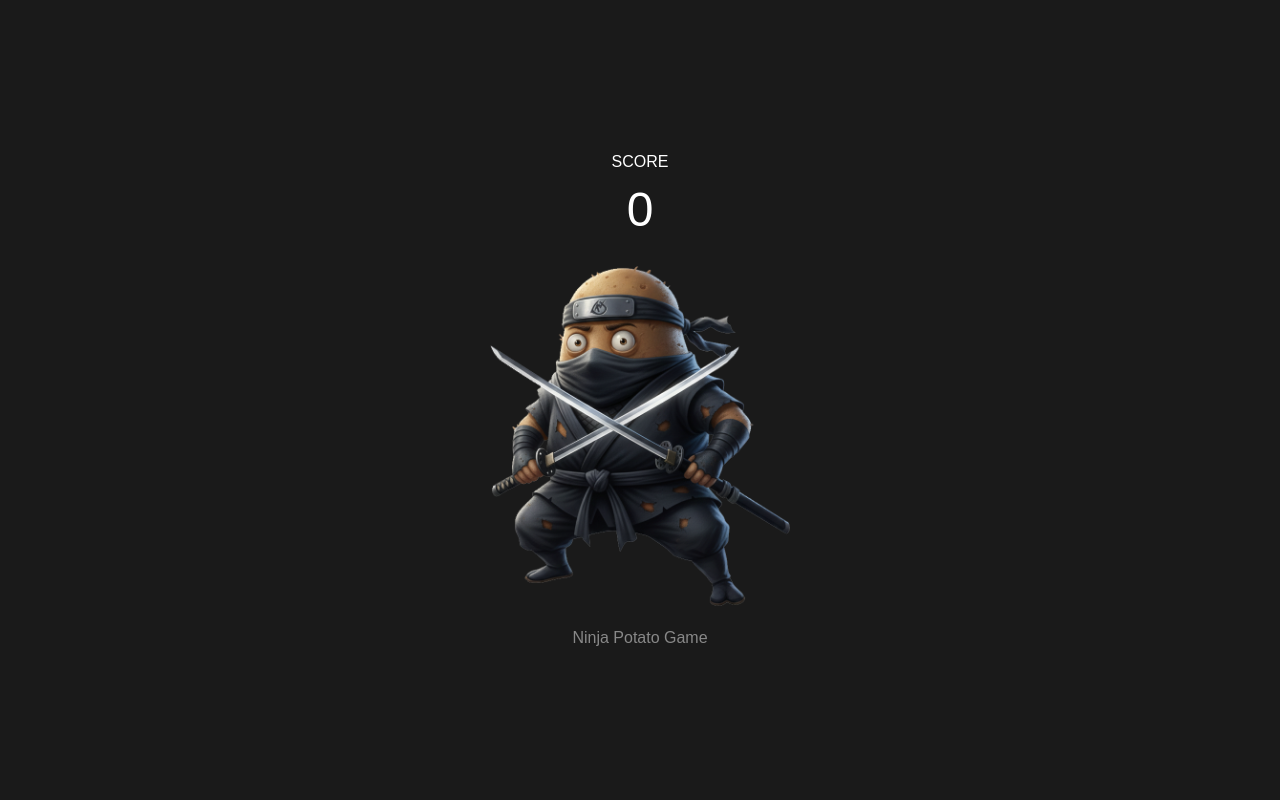
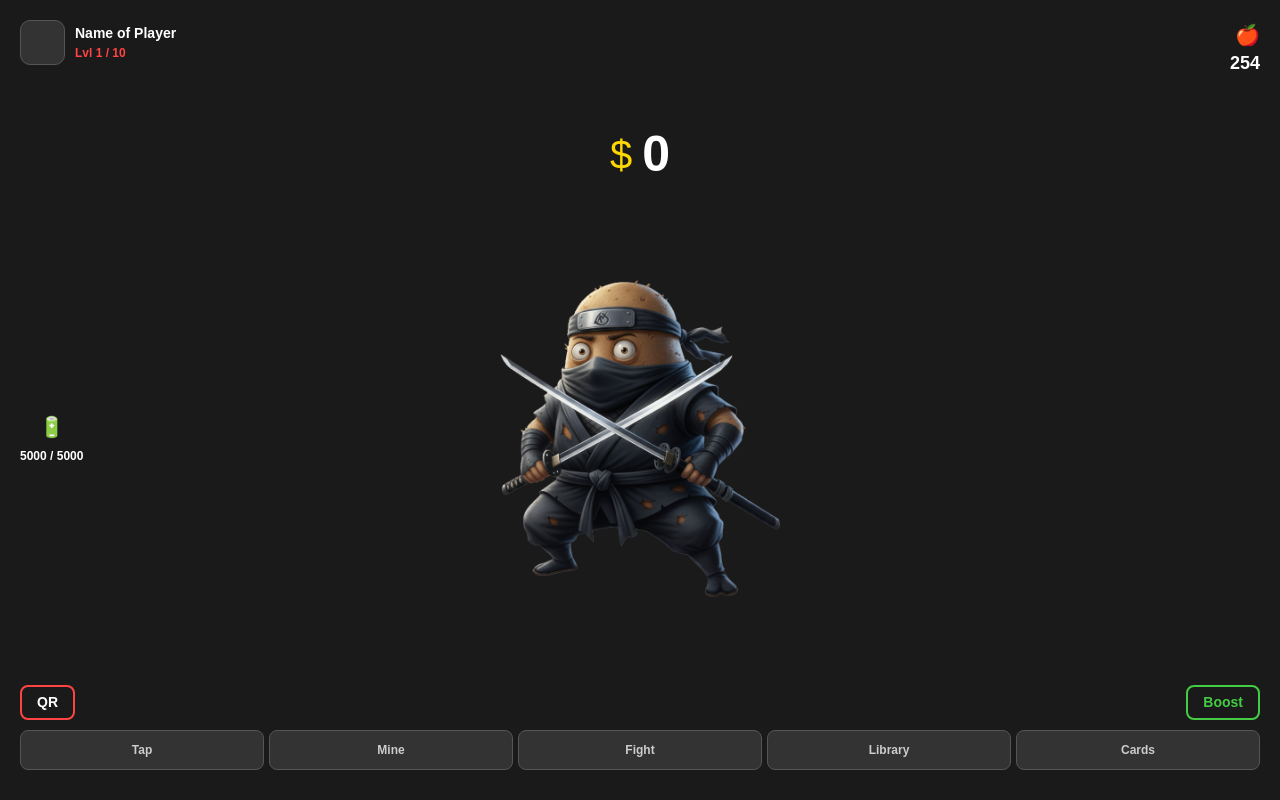
Before and after one commit to sizix21/ninja-gold-game, a Next.js app: page / in a window 1280 px wide. Built offline with nearby package versions, Linux system fonts and the light colour scheme.

Commit message:
Add files via upload

```diff
--- a/app/page.tsx
+++ b/app/page.tsx
@@ -11,15 +11,12 @@ interface FloatingNumber {
 
 export default function Home() {
   const [score, setScore] = useState(0);
+  const [energy, setEnergy] = useState(5000);
   const [floatingNumbers, setFloatingNumbers] = useState<FloatingNumber[]>([]);
-
-  // استفاده از useRef برای نگه داشتن فایل صوتی در حافظه
   const audioRef = useRef<HTMLAudioElement | null>(null);
 
   useEffect(() => {
-    // ایجاد شیء صوتی هنگام لود شدن صفحه
     audioRef.current = new Audio("/click.mp3");
-
     const savedScore = localStorage.getItem("ninjaScore");
     if (savedScore) setScore(parseInt(savedScore));
   }, []);
@@ -28,101 +25,118 @@ export default function Home() {
     localStorage.setItem("ninjaScore", score.toString());
   }, [score]);
 
-  const handleClick = (e: React.MouseEvent<HTMLDivElement> | React.TouchEvent<HTMLDivElement>) => {
-    setScore(prevScore => prevScore + 1);
+  const handleClick = (e: React.MouseEvent | React.TouchEvent) => {
+    if (energy <= 0) return;
 
-    // پخش صدا
+    setScore(prev => prev + 1);
+    setEnergy(prev => Math.max(0, prev - 1));
+
     if (audioRef.current) {
-      audioRef.current.currentTime = 0; // بازگشت به ابتدای صدا برای کلیک‌های سریع
-      audioRef.current.play().catch(err => console.log("Audio play error:", err));
+      audioRef.current.currentTime = 0;
+      audioRef.current.play().catch(() => {});
     }
 
-    let clientX: number;
-    let clientY: number;
+    const clientX = 'touches' in e ? e.touches[0].clientX : e.clientX;
+    const clientY = 'touches' in e ? e.touches[0].clientY : e.clientY;
 
-    if ('touches' in e) {
-      clientX = e.touches[0].clientX;
-      clientY = e.touches[0].clientY;
-    } else {
-      clientX = e.clientX;
-      clientY = e.clientY;
-    }
-
-    const newFloatingNumber: FloatingNumber = {
-      id: Date.now(),
-      x: clientX,
-      y: clientY,
-      value: 1,
-    };
-
-    setFloatingNumbers(prevNumbers => [...prevNumbers, newFloatingNumber]);
-
+    const newNum = { id: Date.now(), x: clientX, y: clientY, value: 1 };
+    setFloatingNumbers(prev => [...prev, newNum]);
     setTimeout(() => {
-      setFloatingNumbers(prevNumbers => prevNumbers.filter(num => num.id !== newFloatingNumber.id));
+      setFloatingNumbers(prev => prev.filter(n => n.id !== newNum.id));
     }, 1000);
   };
 
   return (
-    <div style={{ display: "flex", flexDirection: "column", alignItems: "center", justifyContent: "center", height: "100vh", backgroundColor: "#1a1a1a", color: "white", fontFamily: "sans-serif", overflow: "hidden", position: "relative" }}>
-      <h1>SCORE</h1>
-      <h2 style={{ fontSize: "3rem", margin: "0" }}>{score}</h2>
+    <div style={{
+      display: "flex", flexDirection: "column", height: "100vh",
+      backgroundColor: "#1a1a1a", color: "white", fontFamily: "sans-serif",
+      padding: "20px", boxSizing: "border-box", overflow: "hidden", position: "relative"
+    }}>
 
+      {/* 1. Header: Profile & Level */}
+      <div style={{ display: "flex", justifyContent: "space-between", alignItems: "flex-start" }}>
+        <div style={{ display: "flex", alignItems: "center", gap: "10px" }}>
+          <div style={{ width: "45px", height: "45px", backgroundColor: "#333", borderRadius: "10px", border: "1px solid #555" }}></div>
+          <div>
+            <div style={{ fontWeight: "bold", fontSize: "14px" }}>Name of Player</div>
+            <div style={{ color: "#ff4444", fontSize: "12px", fontWeight: "bold" }}>Lvl 1 / 10</div>
+          </div>
+        </div>
+        <div style={{ textAlign: "right" }}>
+          <div style={{ fontSize: "20px" }}>🍎</div>
+          <div style={{ fontWeight: "bold", fontSize: "18px" }}>254</div>
+        </div>
+      </div>
+
+      {/* 2. Main Score */}
+      <div style={{ display: "flex", justifyContent: "center", alignItems: "center", gap: "10px", marginTop: "40px" }}>
+        <span style={{ fontSize: "40px", color: "#ffd700" }}>$</span>
+        <span style={{ fontSize: "50px", fontWeight: "bold" }}>{score.toLocaleString()}</span>
+      </div>
+
+      {/* 3. Middle Section: Energy & Ninja */}
+      <div style={{ flex: 1, display: "flex", alignItems: "center", position: "relative", justifyContent: "center" }}>
+
+        {/* Energy Bar (Vertical) */}
+        <div style={{ position: "absolute", left: "0", display: "flex", flexDirection: "column", alignItems: "center", gap: "5px" }}>
+          <div style={{ fontSize: "20px" }}>🔋</div>
+          <div style={{ fontSize: "12px", fontWeight: "bold" }}>{energy} / 5000</div>
+        </div>
+
+        {/* Ninja Character */}
         <div
           onClick={handleClick}
-        style={{
-          cursor: "pointer",
-          marginTop: "20px",
-          transition: "transform 0.1s ease-in-out",
-          touchAction: "manipulation",
-          WebkitTapHighlightColor: "transparent"
-        }}
           onMouseDown={(e) => e.currentTarget.style.transform = "scale(0.95)"}
           onMouseUp={(e) => e.currentTarget.style.transform = "scale(1)"}
           onTouchStart={(e) => e.currentTarget.style.transform = "scale(0.95)"}
           onTouchEnd={(e) => e.currentTarget.style.transform = "scale(1)"}
+          style={{ transition: "transform 0.1s", cursor: "pointer", touchAction: "manipulation", WebkitTapHighlightColor: "transparent" }}
         >
-        <img
-          src="/coin.png"
-          alt="Ninja"
-          style={{
-            width: "300px",
-            height: "auto",
-            borderRadius: "0",
-            userSelect: "none",
-            pointerEvents: "none"
-          }}
-        />
+          <img src="/coin.png" alt="Ninja" style={{ width: "280px", height: "auto", userSelect: "none", pointerEvents: "none" }} />
+        </div>
       </div>
 
-      <p style={{ marginTop: "20px", color: "#888" }}>Ninja Potato Game</p>
+      {/* 4. Bottom Menu */}
+      <div style={{ display: "flex", flexDirection: "column", gap: "10px", marginBottom: "10px" }}>
+        <div style={{ display: "flex", justifyContent: "space-between" }}>
+          <button style={btnSmallStyle}>QR</button>
+          <button style={{...btnSmallStyle, color: "#44cc44", borderColor: "#44cc44"}}>Boost</button>
+        </div>
+        <div style={{ display: "flex", justifyContent: "space-between", gap: "5px" }}>
+          <button style={btnMainStyle}>Tap</button>
+          <button style={btnMainStyle}>Mine</button>
+          <button style={btnMainStyle}>Fight</button>
+          <button style={btnMainStyle}>Library</button>
+          <button style={btnMainStyle}>Cards</button>
+        </div>
+      </div>
 
+      {/* Floating Numbers */}
       {floatingNumbers.map(num => (
-        <div
-          key={num.id}
-          style={{
-            position: "fixed",
-            left: num.x,
-            top: num.y,
-            transform: "translate(-50%, -100%)",
-            fontSize: "2.5rem",
-            fontWeight: "bold",
-            color: "#FFD700",
-            textShadow: "0 0 8px rgba(255, 215, 0, 0.8)",
-            animation: "floatUpAndFade 1s forwards",
-            pointerEvents: "none",
-            zIndex: 100
-          }}
-        >
-          +{num.value}
-        </div>
+        <div key={num.id} style={{
+          position: "fixed", left: num.x, top: num.y, transform: "translate(-50%, -100%)",
+          fontSize: "2rem", fontWeight: "bold", color: "#FFD700", pointerEvents: "none",
+          animation: "floatUpAndFade 1s forwards", zIndex: 100
+        }}>+{num.value}</div>
       ))}
 
       <style>{`
         @keyframes floatUpAndFade {
           0% { opacity: 1; transform: translate(-50%, 0); }
-          100% { opacity: 0; transform: translate(-50%, -120px); }
+          100% { opacity: 0; transform: translate(-50%, -100px); }
         }
       `}</style>
     </div>
   );
 }
+
+// Styles for Buttons
+const btnSmallStyle = {
+  backgroundColor: "transparent", border: "2px solid #ff4444", color: "white",
+  borderRadius: "8px", padding: "5px 15px", fontWeight: "bold" as const, fontSize: "14px"
+};
+
+const btnMainStyle = {
+  flex: 1, backgroundColor: "#333", border: "1px solid #555", color: "#ccc",
+  borderRadius: "8px", padding: "10px 5px", fontSize: "12px", fontWeight: "bold" as const
+};
```
Lines whose indentation alone changed are shown as unchanged.
